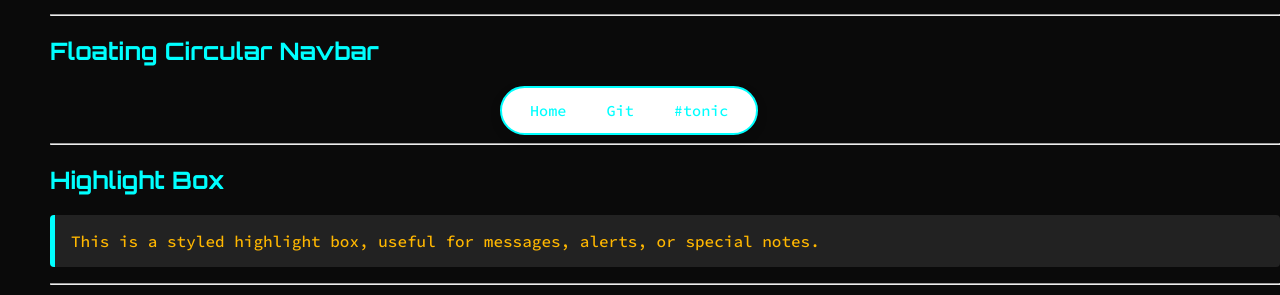
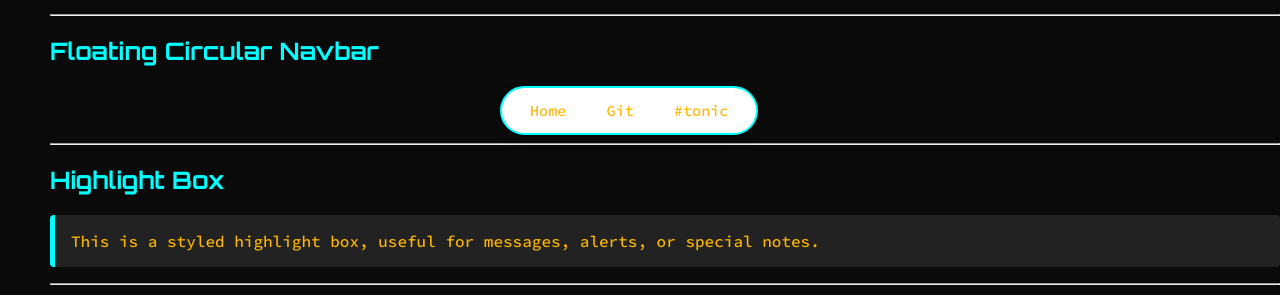
Before and after one commit to v659/jekyll_theme-new-v659, a Jekyll site: the page built from index.md, in a window 1280 px wide. Shown: the part 153-448 px from the top of the page. Built offline with Jekyll 4.4.1, drawn with Linux system fonts in a browser that asks for light colours.

Commit message:
update clr scheme

```diff
--- a/_sass/navbar.scss
+++ b/_sass/navbar.scss
@@ -15,11 +15,10 @@
   max-width: 90vw;
   overflow-x: auto;
   margin-left: 450;
-  color: #ffb700;
 
   a {
     text-decoration: none;
-    color: $primary-color;
+    color: $secondary-color;
     font-weight: 500;
     padding: 0.3rem 0.75rem;
     border-radius: 30px;
```
